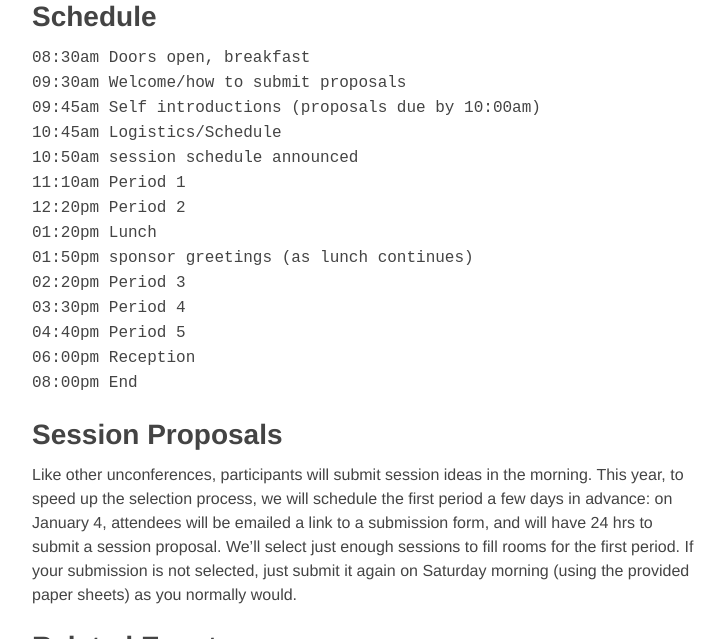
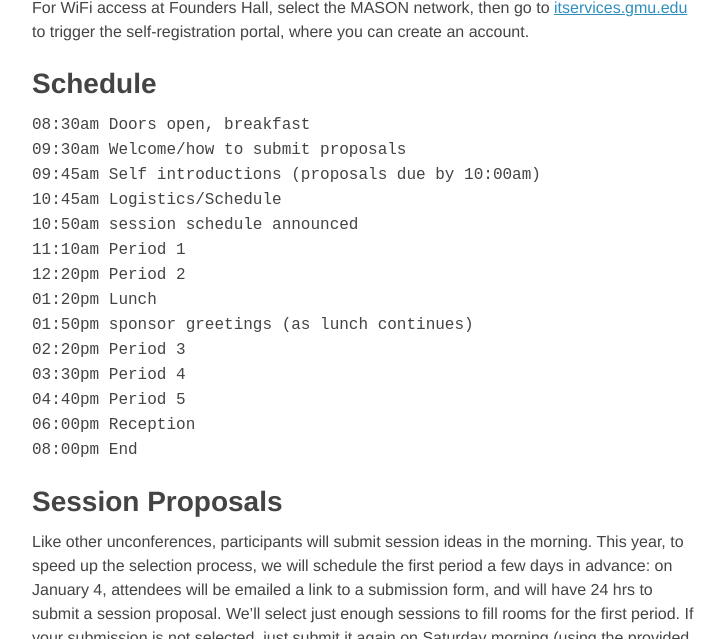
Before and after one commit to transpocamp/transportationcamp.org, a Jekyll site: the page built from events/dc-2017/index.markdown, in a window 1280 px wide and 900 px high, scrolled down 1197 px, cut to the strip 261-900 px from the top of the window. Shown: the whole strip, without its empty margins (272-997 px from the left). Built offline with Jekyll 4.4.1, drawn with Linux system fonts in a browser that asks for light colours; nearby versions of some CDN libraries; a script that is not in the unit is left out.

Commit message:
add wifi info

```diff
--- a/events/dc-2017/index.markdown
+++ b/events/dc-2017/index.markdown
@@ -38,6 +38,8 @@
   has a daily rate of $7 (enter via Kirkwood Rd).
 
 <iframe align="center" src="https://www.google.com/maps/embed?pb=!1m18!1m12!1m3!1d1552.8558231973786!2d-77.10089523808!3d38.88483864213981!2m3!1f0!2f0!3f0!3m2!1i1024!2i768!4f13.1!3m3!1m2!1s0x89b7b6828ba038d9%3A0xdc8b8bb98b169604!2sGeorge+Mason+University-Arlington+Campus!5e0!3m2!1sen!2sus!4v1412725299805" width="680" height="340" frameborder="0" style="border:0"></iframe>
+
+For WiFi access at Founders Hall, select the MASON network, then go to [itservices.gmu.edu](http://itservices.gmu.edu/) to trigger the self-registration portal, where you can create an account.
 
 ### Schedule
 
```
